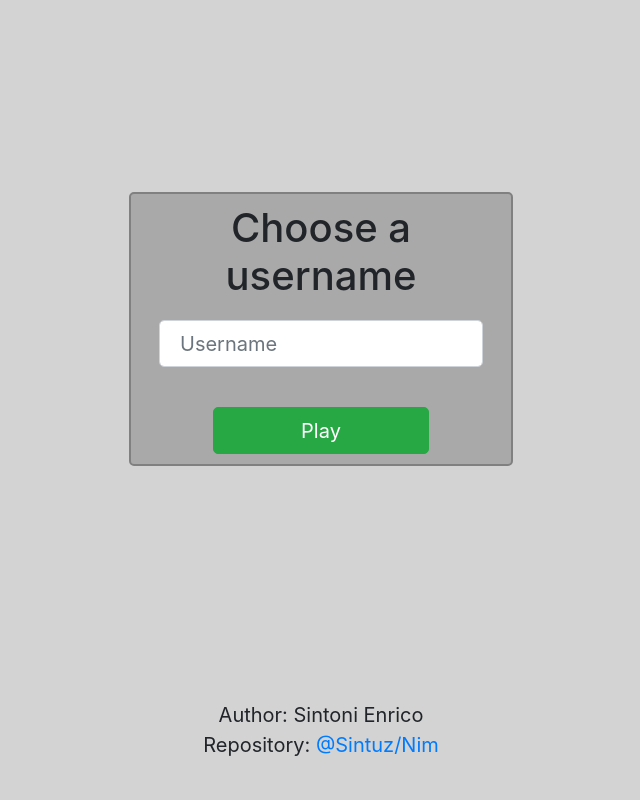
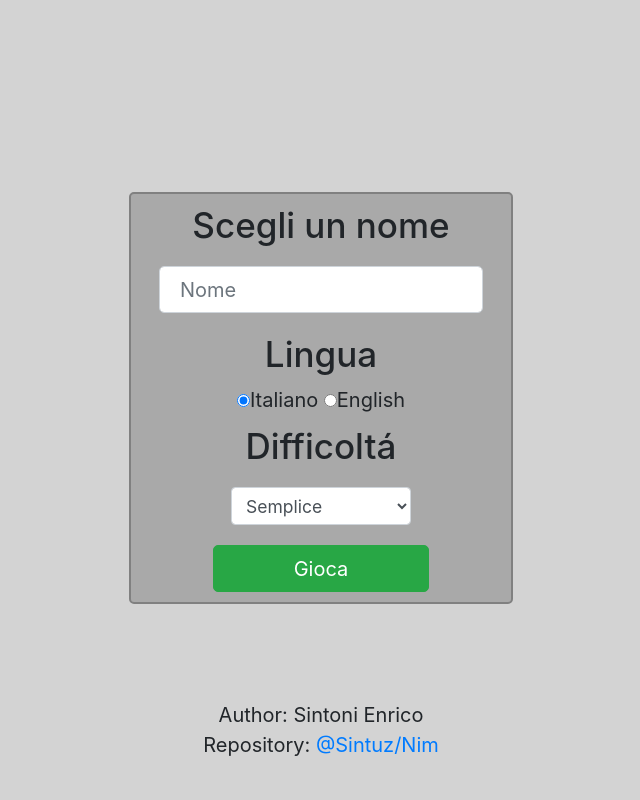
Before and after one commit to Sintuz/Nim, a PHP site: page /login.php in a window 1280 px wide. Shown: the whole page, without its empty margins (319-959 px from the left). Run offline with PHP 8.4, Linux system fonts and the light colour scheme.

Commit message:
Added style, language and difficulty choice

```diff
--- a/css/style.css
+++ b/css/style.css
@@ -15,6 +15,7 @@ hr {
 p {
     margin-bottom: 0;
 }
+
 p:hover, td:hover {
     cursor: default;
 }
@@ -60,6 +61,12 @@ footer {
     margin: auto;
 }
 
+#difficulty-select {
+    width: 50%;
+    position: relative;
+    left: 25%;
+}
+
 #submit-button {
     width: 60%;
     cursor: pointer;
@@ -72,29 +79,35 @@ footer {
 
 
 /* index */
-#title{
+#title {
     color: red;
     font-size: 50px;
     text-align: center;
 }
+
 #container, #board, #info {
     border: 2px solid grey;
     padding: 10px;
     margin: 10px;
     border-radius: 5px;
 }
+
 #container {
     margin: 10% auto;
     width: fit-content;
     background-color: darkgrey;
 }
+
 #board, #info {
     background-color: lightgrey;
 }
-.cell{
+
+.cell {
     border-radius: 8px;
 }
+
 .cell:hover {
     cursor: pointer;
 }
+
 /* end index */
--- a/js/script.js
+++ b/js/script.js
@@ -16,3 +16,26 @@ $(document).ready(function () {
         return false;
     });
 });
+
+function changeLang(el) {
+    if (el.value === "IT") {
+        console.log(el.value)
+        $("#name-text").html("Scegli un nome");
+        $("#language-text").html("Lingua");
+        $("#difficulty-text").html("Difficoltá");
+        $("#simple-text").html("Semplice");
+        $("#medium-text").html("Medio");
+        $("#hard-text").html("Difficile");
+        $("#input-name").attr("placeholder", "Nome");
+        $("#submit-button").html("Gioca");
+    } else {
+        $("#name-text").html("Choose a username");
+        $("#language-text").html("Language");
+        $("#difficulty-text").html("Difficulty");
+        $("#simple-text").html("Simple");
+        $("#medium-text").html("Medium");
+        $("#hard-text").html("Hard");
+        $("#input-name").attr("placeholder", "Username");
+        $("#submit-button").html("Play");
+    }
+}
--- a/login.php
+++ b/login.php
@@ -5,6 +5,18 @@ session_start();
 if (isset($_SESSION['user'])) header('Location: index.php');
 if ($_SERVER['REQUEST_METHOD'] == 'POST') {
     $_SESSION['user'] = htmlspecialchars($_POST['username']);
+    $_SESSION['language'] = htmlspecialchars($_POST['language']);
+    switch ($_POST['difficulty']) {
+        case "simple":
+            $_SESSION['difficulty'] = 4;
+            break;
+        case "medium":
+            $_SESSION['difficulty'] = 6;
+            break;
+        case "hard":
+            $_SESSION['difficulty'] = 10;
+            break;
+    }
     header('Location: index.php');
 }
 ?>
@@ -34,14 +46,31 @@ if ($_SERVER['REQUEST_METHOD'] == 'POST') {
 <div class="form-wrapper">
     <form action="login.php" method="post">
         <div class="form-group">
-            <label id="label-title" for="input-name"><h2>Choose a username</h2></label>
-            <input id="input-name" type="text" class="form-control" placeholder="Username" name="username" required>
+            <label id="label-title" for="input-name"><h3 id="name-text">Scegli un nome</h3></label>
+            <input id="input-name" type="text" class="form-control" placeholder="Nome" name="username" required>
         </div>
-        <button id="submit-button" type="submit" class="btn btn-success">Play</button>
+        <div>
+            <h3 id="language-text">Lingua</h3>
+            <label class="radio-inline">
+                <input type="radio" name="language" value="IT" onchange="changeLang(this)" checked>Italiano
+            </label>
+            <label class="radio-inline">
+                <input type="radio" name="language" value="EN" onchange="changeLang(this)">English
+            </label>
+        </div>
+        <div>
+            <label for="difficulty-select"><h3 id="difficulty-text">Difficoltá</h3></label>
+            <select id="difficulty-select" class="form-control form-control-sm" name="difficulty">
+                <option id="simple-text" value="simple" selected>Semplice</option>
+                <option id="medium-text" value="medium">Medio</option>
+                <option id="hard-text" value="hard">Difficile</option>
+            </select>
+        </div>
+        <button id="submit-button" type="submit" class="btn btn-success">Gioca</button>
     </form>
 </div>
 
-<?php include("footer.php");?>
+<?php include("footer.php"); ?>
 </body>
 
 </html>
```
Also changed, not shown: index.php (+64 -32 lines).
